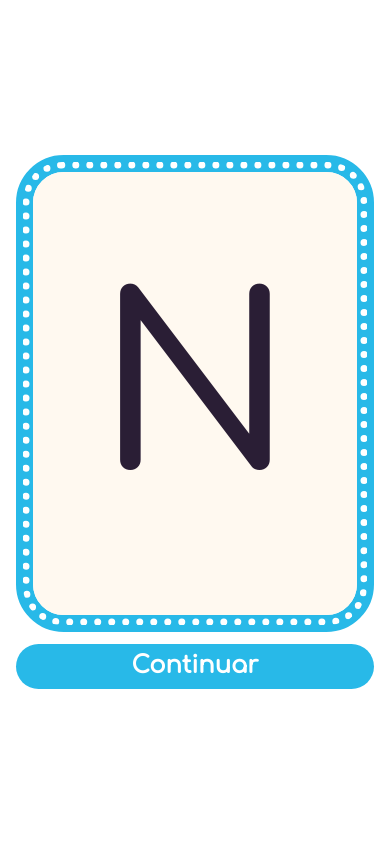
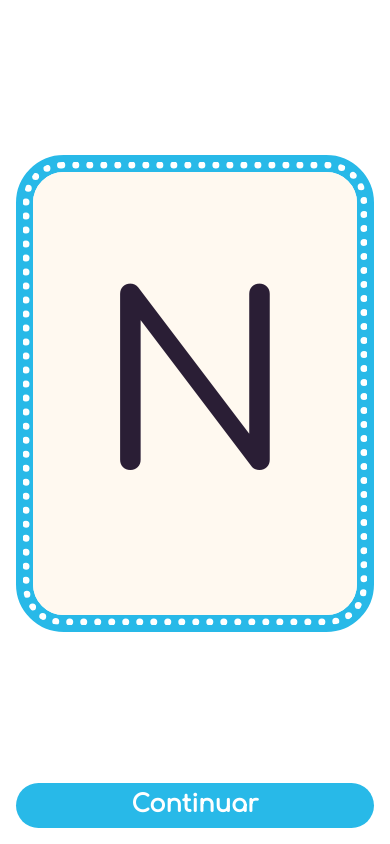
Before and after one commit to david-aravena-poblete/aprender-a-leer, a Next.js app: page /aprender in a window 390 px wide. Built offline with nearby package versions, Linux system fonts and the light colour scheme.

Commit message:
style: make learning stages viewport responsive

```diff
--- a/src/app/aprender/page.module.css
+++ b/src/app/aprender/page.module.css
@@ -8,11 +8,22 @@
   justify-content: center;
 
   width: 100%;
-  min-height: 100vh;
-  min-height: 100dvh;
+  height: 100vh;
+  height: 100dvh;
+  min-height: 0;
 
   box-sizing: border-box;
   padding: 32px;
+  overflow: hidden;
+}
+
+.container {
+  height: 100%;
+  min-height: 0;
+}
+
+.stack {
+  min-height: 0;
 }
 
 /* ========================================
```
